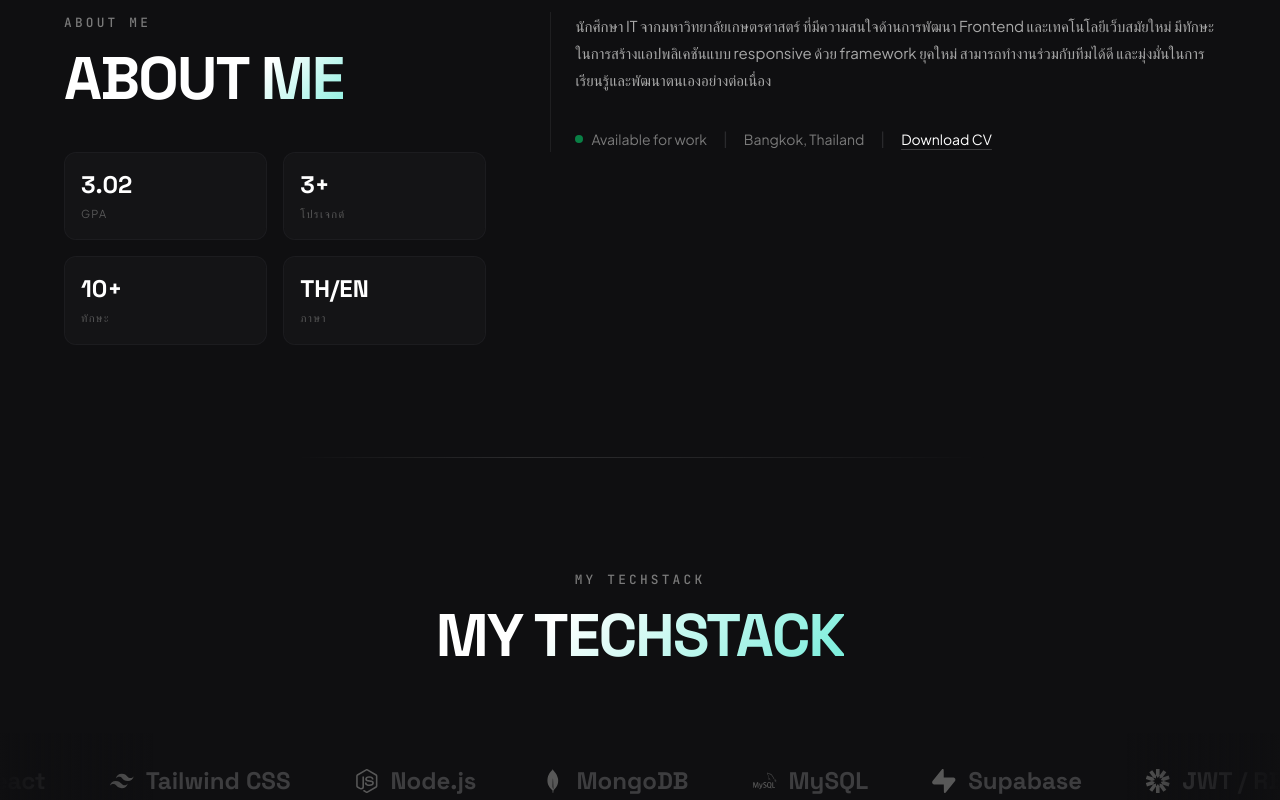
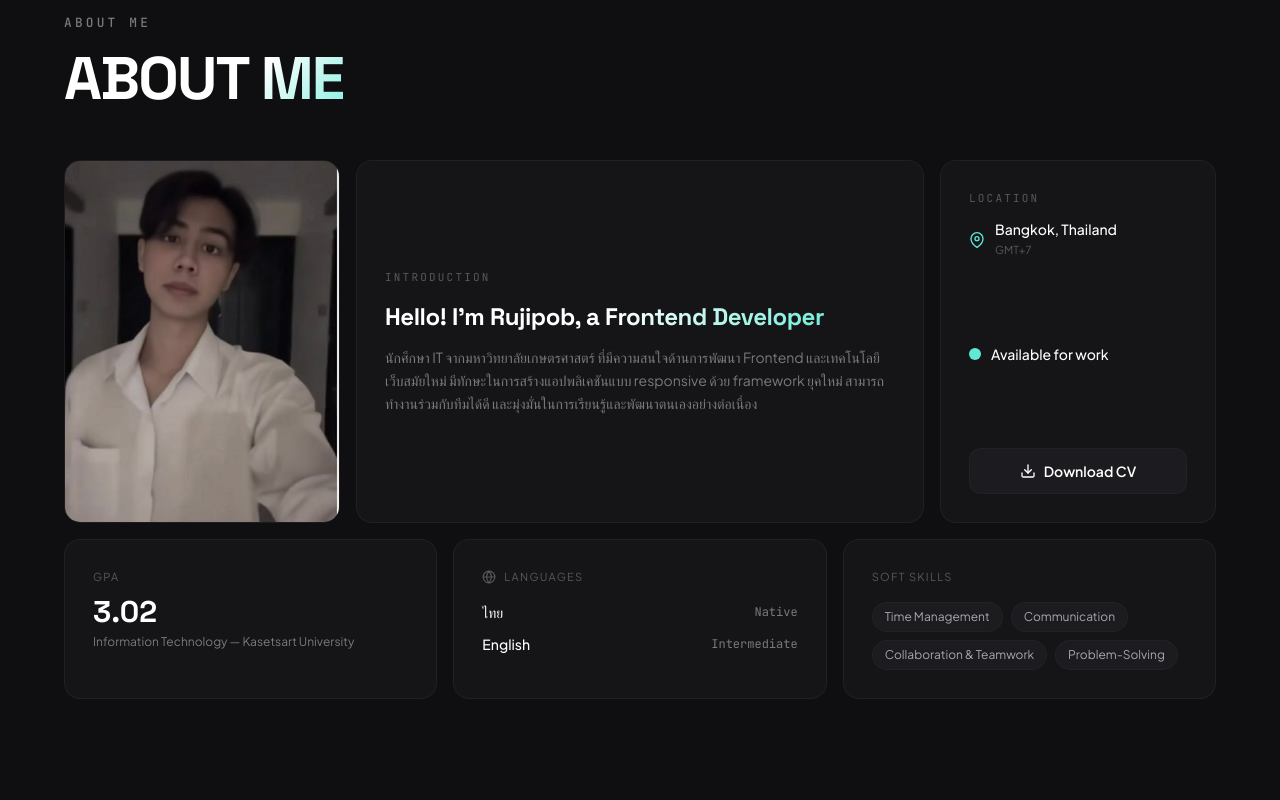
Before and after one commit to rujipob1-png/my_resume, a React (Vite) app: page / in a window 1280 px wide. Shown: the part 900-1700 px from the top of the page. Built offline with nearby package versions, Linux system fonts and the light colour scheme; the HTML template or start-up script is replaced by a standard one.

Commit message:
ออกแบบใหม่

```diff
--- a/src/components/About.jsx
+++ b/src/components/About.jsx
@@ -1,71 +1,142 @@
 import { motion } from "framer-motion";
 import { useInView } from "react-intersection-observer";
+import { FiMapPin, FiDownload, FiGlobe } from "react-icons/fi";
 import { aboutData, personalInfo } from "../data";
 
-const fadeUp = (delay = 0) => ({
-  hidden: { opacity: 0, y: 30 },
-  show: { opacity: 1, y: 0, transition: { duration: 0.6, delay, ease: [0.22, 1, 0.36, 1] } },
+const card = (delay = 0) => ({
+  hidden: { opacity: 0, y: 24 },
+  show: { opacity: 1, y: 0, transition: { duration: 0.5, delay, ease: [0.22, 1, 0.36, 1] } },
 });
 
+const bentoCard = "rounded-2xl bg-dark-800/50 border border-dark-600/30 p-6 sm:p-7";
+
 export default function About() {
-  const [ref, inView] = useInView({ threshold: 0.1, triggerOnce: true });
+  const [ref, inView] = useInView({ threshold: 0.05, triggerOnce: true });
+  const anim = inView ? "show" : "hidden";
 
   return (
     <section id="about" className="section-wrapper py-28 px-6 sm:px-10">
       <div ref={ref} className="max-w-6xl mx-auto">
-        <div className="grid lg:grid-cols-5 gap-16 items-start">
-          {/* Left — Title + Stats */}
-          <div className="lg:col-span-2">
-            <motion.div variants={fadeUp(0)} initial="hidden" animate={inView ? "show" : "hidden"}>
+        {/* Title */}
+        <motion.div variants={card(0)} initial="hidden" animate={anim} className="mb-12">
           <p className="section-subtext mb-3">About Me</p>
           <h2 className="section-headtext">
             ABOUT<span className="gradient-text"> ME</span>
           </h2>
         </motion.div>
 
-            {/* Stats */}
+        {/* ═══ Top row: Photo | Intro | Location + Status ═══ */}
+        <div className="grid grid-cols-1 md:grid-cols-4 lg:grid-cols-12 gap-4 mb-4">
+          {/* Profile photo */}
           <motion.div
-              variants={fadeUp(0.2)}
+            variants={card(0.05)}
             initial="hidden"
-              animate={inView ? "show" : "hidden"}
-              className="grid grid-cols-2 gap-4 mt-10"
+            animate={anim}
+            className="md:col-span-1 lg:col-span-3 rounded-2xl overflow-hidden border border-dark-600/30"
           >
-              {aboutData.highlights.map((h, i) => (
-                <div key={i} className="p-4 rounded-xl bg-dark-800/40 border border-dark-700/40">
-                  <div className="text-2xl font-bold text-white font-heading">{h.value}</div>
-                  <div className="text-[11px] text-dark-500 uppercase tracking-[0.12em] mt-1">{h.label}</div>
+            <img
+              src="/profile.jpg"
+              alt={personalInfo.nameEn}
+              className="w-full h-full min-h-[280px] object-cover object-top"
+              loading="lazy"
+            />
+          </motion.div>
+
+          {/* Introduction */}
+          <motion.div
+            variants={card(0.1)}
+            initial="hidden"
+            animate={anim}
+            className={`md:col-span-2 lg:col-span-6 ${bentoCard} flex flex-col justify-center`}
+          >
+            <p className="text-[11px] text-dark-500 uppercase tracking-[0.2em] font-mono mb-4">Introduction</p>
+            <h3 className="text-xl sm:text-2xl font-bold text-white font-heading leading-snug mb-4">
+              Hello! I'm {personalInfo.nameEn.split(" ")[0]}, a{" "}
+              <span className="gradient-text">Frontend Developer</span>
+            </h3>
+            <p className="text-sm text-dark-400 leading-relaxed">
+              {aboutData.description}
+            </p>
+          </motion.div>
+
+          {/* Right column: Location + Status + CV (single card) */}
+          <motion.div
+            variants={card(0.15)}
+            initial="hidden"
+            animate={anim}
+            className={`md:col-span-1 lg:col-span-3 ${bentoCard} flex flex-col justify-between`}
+          >
+            {/* Location */}
+            <div>
+              <p className="text-[11px] text-dark-500 uppercase tracking-[0.2em] font-mono mb-3">Location</p>
+              <div className="flex items-center gap-2.5">
+                <FiMapPin className="w-4 h-4 text-accent-400 shrink-0" />
+                <div>
+                  <p className="text-sm font-medium text-white">Bangkok, Thailand</p>
+                  <p className="text-[11px] text-dark-500 mt-0.5">GMT+7</p>
                 </div>
-              ))}
+              </div>
+            </div>
+
+            {/* Status */}
+            <div className="flex items-center gap-2.5">
+              <span className="relative flex h-3 w-3">
+                <span className="animate-ping absolute inline-flex h-full w-full rounded-full bg-accent-400 opacity-50" />
+                <span className="relative inline-flex rounded-full h-3 w-3 bg-accent-400" />
+              </span>
+              <p className="text-sm font-medium text-white">Available for work</p>
+            </div>
+
+            {/* Download CV */}
+            <a
+              href={personalInfo.resumeUrl}
+              className="flex items-center justify-center gap-2 rounded-xl bg-dark-700/40 border border-dark-600/20 py-3 hover:bg-dark-700/70 transition-all group cursor-pointer"
+            >
+              <FiDownload className="w-4 h-4 text-white group-hover:text-accent-400 transition-colors" />
+              <span className="text-sm font-semibold text-white group-hover:text-accent-400 transition-colors">
+                Download CV
+              </span>
+            </a>
           </motion.div>
         </div>
 
-          {/* Right — Description */}
-          <motion.div
-            variants={fadeUp(0.15)}
-            initial="hidden"
-            animate={inView ? "show" : "hidden"}
-            className="lg:col-span-3"
+        {/* ═══ Bottom row: GPA | Languages | Soft Skills ═══ */}
+        <div className="grid grid-cols-1 sm:grid-cols-2 lg:grid-cols-3 gap-4">
+          {/* GPA */}
+          <motion.div variants={card(0.25)} initial="hidden" animate={anim} className={bentoCard}>
+            <div className="text-[11px] text-dark-500 uppercase tracking-[0.12em] mb-2">GPA</div>
+            <div className="text-3xl font-bold text-white font-heading">{aboutData.gpa}</div>
+            <div className="text-xs text-dark-400 mt-1">Information Technology — Kasetsart University</div>
+          </motion.div>
+
+          {/* Languages */}
+          <motion.div variants={card(0.3)} initial="hidden" animate={anim} className={bentoCard}>
+            <div className="flex items-center gap-2 mb-4">
+              <FiGlobe className="w-3.5 h-3.5 text-dark-500" />
+              <span className="text-[11px] text-dark-500 uppercase tracking-[0.12em]">Languages</span>
+            </div>
+            <div className="space-y-3">
+              {aboutData.languages.map((lang, i) => (
+                <div key={i} className="flex items-center justify-between">
+                  <span className="text-sm text-white font-medium">{lang.name}</span>
+                  <span className="text-xs text-dark-400 font-mono">{lang.level}</span>
+                </div>
+              ))}
+            </div>
+          </motion.div>
+
+          {/* Soft Skills */}
+          <motion.div variants={card(0.35)} initial="hidden" animate={anim} className={`sm:col-span-2 lg:col-span-1 ${bentoCard}`}>
+            <div className="text-[11px] text-dark-500 uppercase tracking-[0.12em] mb-4">Soft Skills</div>
+            <div className="flex flex-wrap gap-2">
+              {aboutData.softSkills.map((skill, i) => (
+                <span
+                  key={i}
+                  className="text-xs px-3 py-1.5 rounded-full bg-dark-700/40 text-dark-300 border border-dark-600/20"
                 >
-            <div className="relative pl-6 border-l border-dark-700/60">
-              <p className="text-dark-300 text-[15px] leading-[1.8]">
-                {aboutData.description}
-              </p>
-
-              <div className="mt-8 flex flex-wrap items-center gap-4">
-                <div className="flex items-center gap-2">
-                  <span className="w-2 h-2 rounded-full bg-green-400 animate-pulse" />
-                  <span className="text-sm text-dark-400">Available for work</span>
-                </div>
-                <span className="text-dark-700">|</span>
-                <span className="text-sm text-dark-400">Bangkok, Thailand</span>
-                <span className="text-dark-700">|</span>
-                <a
-                  href={personalInfo.resumeUrl}
-                  className="text-sm text-white hover:text-dark-300 underline underline-offset-4 decoration-dark-600 hover:decoration-dark-400 transition-all"
-                >
-                  Download CV
-                </a>
-              </div>
+                  {skill}
+                </span>
+              ))}
             </div>
           </motion.div>
         </div>
--- a/src/components/Hero.jsx
+++ b/src/components/Hero.jsx
@@ -9,7 +9,7 @@ const fadeUp = (delay = 0) => ({
 
 export default function Hero() {
   return (
-    <section id="home" className="relative min-h-screen flex flex-col items-center justify-center overflow-hidden px-6 pb-24">
+    <section id="home" className="relative min-h-screen flex flex-col items-center justify-center overflow-hidden px-6 pt-20 pb-24">
       {/* Ambient glow — left */}
       <div className="hero-glow hero-glow-left" />
       {/* Ambient glow — right */}
--- a/src/data.js
+++ b/src/data.js
@@ -26,11 +26,16 @@ export const personalInfo = {
 export const aboutData = {
   description:
     "นักศึกษา IT จากมหาวิทยาลัยเกษตรศาสตร์ ที่มีความสนใจด้านการพัฒนา Frontend และเทคโนโลยีเว็บสมัยใหม่ มีทักษะในการสร้างแอปพลิเคชันแบบ responsive ด้วย framework ยุคใหม่ สามารถทำงานร่วมกับทีมได้ดี และมุ่งมั่นในการเรียนรู้และพัฒนาตนเองอย่างต่อเนื่อง",
-  highlights: [
-    { label: "GPA", value: "3.02" },
-    { label: "โปรเจกต์", value: "3+" },
-    { label: "ทักษะ", value: "10+" },
-    { label: "ภาษา", value: "TH/EN" },
+  gpa: "3.02",
+  languages: [
+    { name: "ไทย", level: "Native" },
+    { name: "English", level: "Intermediate" },
+  ],
+  softSkills: [
+    "Time Management",
+    "Communication",
+    "Collaboration & Teamwork",
+    "Problem-Solving",
   ],
 };
 
```
Lines whose indentation alone changed are shown as unchanged.
